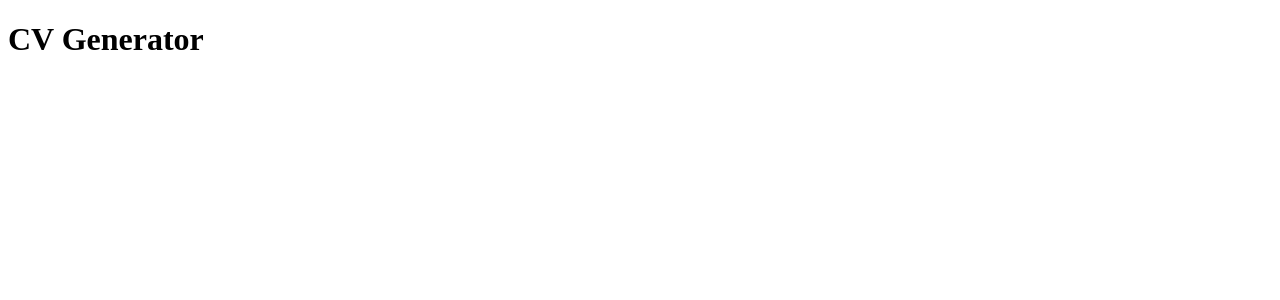
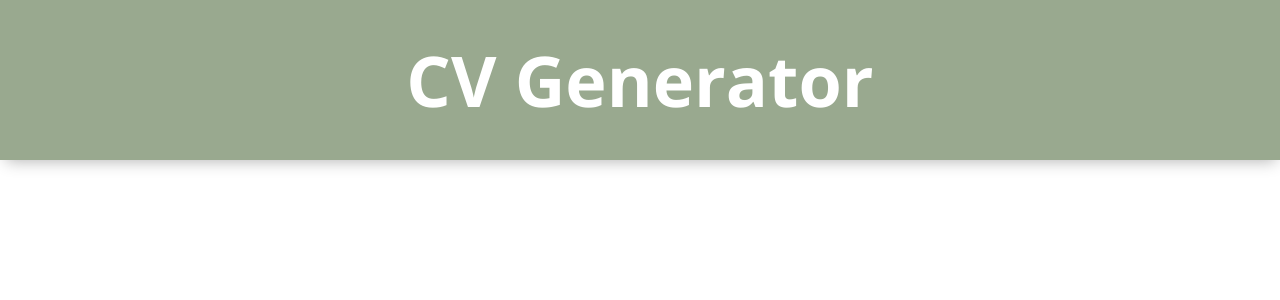
Before and after one commit to enmanuelsabarua/cv-app, a React (Create React App) app: page / in a window 1280 px wide. Shown: the top 300 px of the page. Built offline with nearby package versions, Linux system fonts and the light colour scheme.

Commit message:
Create Header

```diff
--- a/public/index.html
+++ b/public/index.html
@@ -9,6 +9,9 @@
       content="This is a website where you can create a resume"
     />
     <title>CV Generator</title>
+    <link rel="preconnect" href="https://fonts.googleapis.com">
+    <link rel="preconnect" href="https://fonts.gstatic.com" crossorigin>
+    <link href="https://fonts.googleapis.com/css2?family=Open+Sans:wght@300;400;700&display=swap" rel="stylesheet">
   </head>
   <body>
     <noscript>You need to enable JavaScript to run this app.</noscript>
--- a/src/App.js
+++ b/src/App.js
@@ -1,11 +1,19 @@
+import React, { Component } from 'react';
 import './styles/App.css';
 
-function App() {
-  return (
-    <div>
-      <h1>CV Generator</h1>
-    </div>
-  );
+class App extends Component {
+  render() {
+    return (
+      <div>
+        <header className='header'>
+          <h1>CV Generator</h1>
+        </header>
+        <main className='main'>
+
+        </main>
+      </div>
+    );
+  }
 }
 
 export default App;
--- a/src/styles/App.css
+++ b/src/styles/App.css
@@ -1,38 +1,17 @@
-.App {
-  text-align: center;
+*, html {
+  padding: 0;
+  margin: 0;
 }
 
-.App-logo {
-  height: 40vmin;
-  pointer-events: none;
+.header {
+  background-color: #99A98F;
+  padding: 2rem;
+  box-shadow: 1px 6px 15px -5px rgba(0,0,0,0.30);
 }
 
-@media (prefers-reduced-motion: no-preference) {
-  .App-logo {
-    animation: App-logo-spin infinite 20s linear;
-  }
-}
-
-.App-header {
-  background-color: #282c34;
-  min-height: 100vh;
-  display: flex;
-  flex-direction: column;
-  align-items: center;
-  justify-content: center;
-  font-size: calc(10px + 2vmin);
+h1 {
+  font-family: 'Open Sans', sans-serif;
+  text-align: center;
+  font-size: 70px;
   color: white;
 }
-
-.App-link {
-  color: #61dafb;
-}
-
-@keyframes App-logo-spin {
-  from {
-    transform: rotate(0deg);
-  }
-  to {
-    transform: rotate(360deg);
-  }
-}
```
